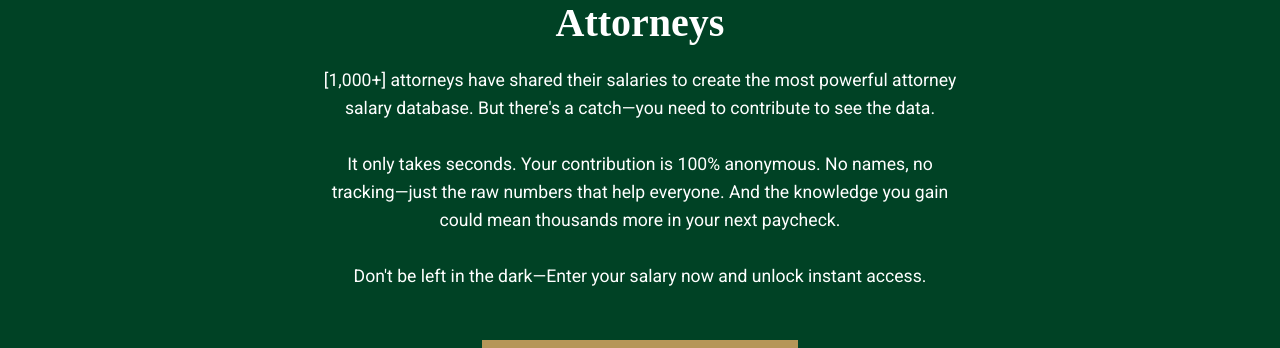
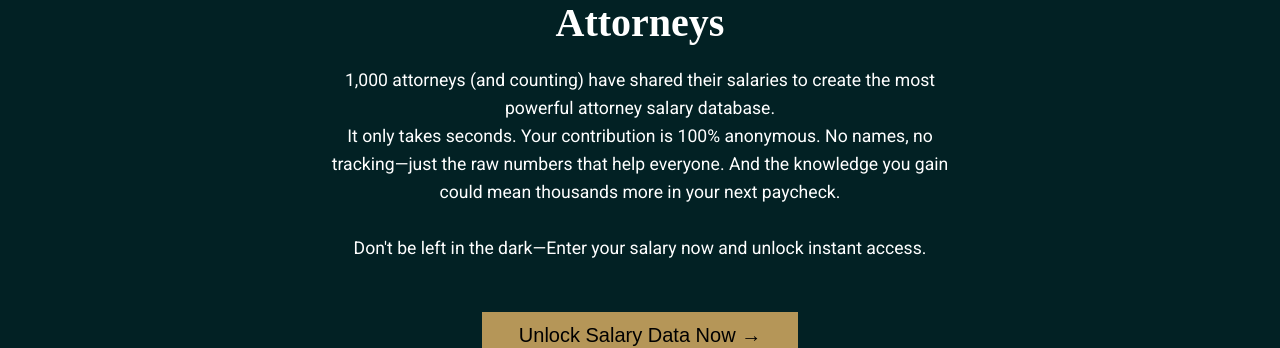
Before and after one commit to mr-rony356/Clear-Wage, a React (Vite) app: page / in a window 1280 px wide. Shown: the part 898-1246 px from the top of the page. Built offline with nearby package versions, Linux system fonts and the light colour scheme; no server answers; a web font is replaced by a local one.

Commit message:
Update Form section text and background color

```diff
--- a/src/components/sections/Form.jsx
+++ b/src/components/sections/Form.jsx
@@ -6,7 +6,7 @@ import { useTheme, useMediaQuery, Button } from "@mui/material";
 import ButtonStyled from "../ButtonWrapper ";
 
 const MiuiSection = styled(Box)({
-  background: "#004225",
+  background: "#022124",
   display: "flex",
   justifyContent: "center",
   alignItems: "center",
@@ -55,9 +55,8 @@ function Form() {
         <Title> See How Your Salary Stacks Up Against Other Attorneys</Title>
         <div className="flex-center">
           <Subtitle style={{ maxWidth: "650px" }}>
-            [{totalEntries.toLocaleString()}+] attorneys have shared their
-            salaries to create the most powerful attorney salary database. But
-            there's a catch—you need to contribute to see the data. <br />{" "}
+            {totalEntries.toLocaleString()} attorneys (and counting) have shared
+            their salaries to create the most powerful attorney salary database.
             <br /> It only takes seconds. Your contribution is 100% anonymous.
             No names, no tracking—just the raw numbers that help everyone. And
             the knowledge you gain could mean thousands more in your next
```
